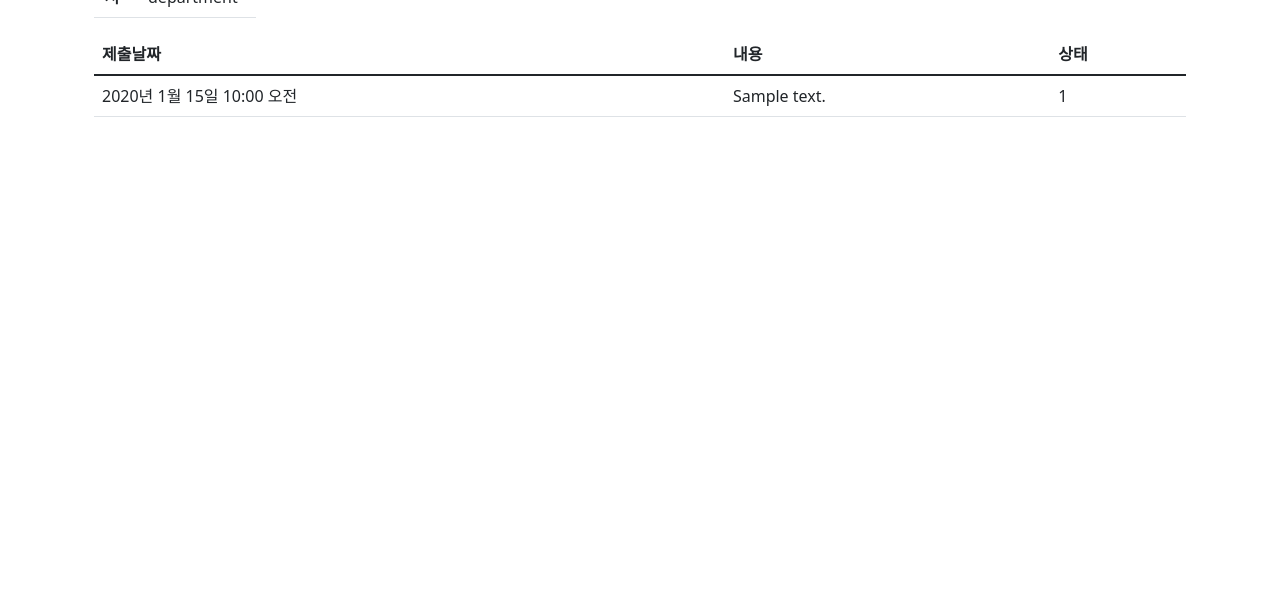
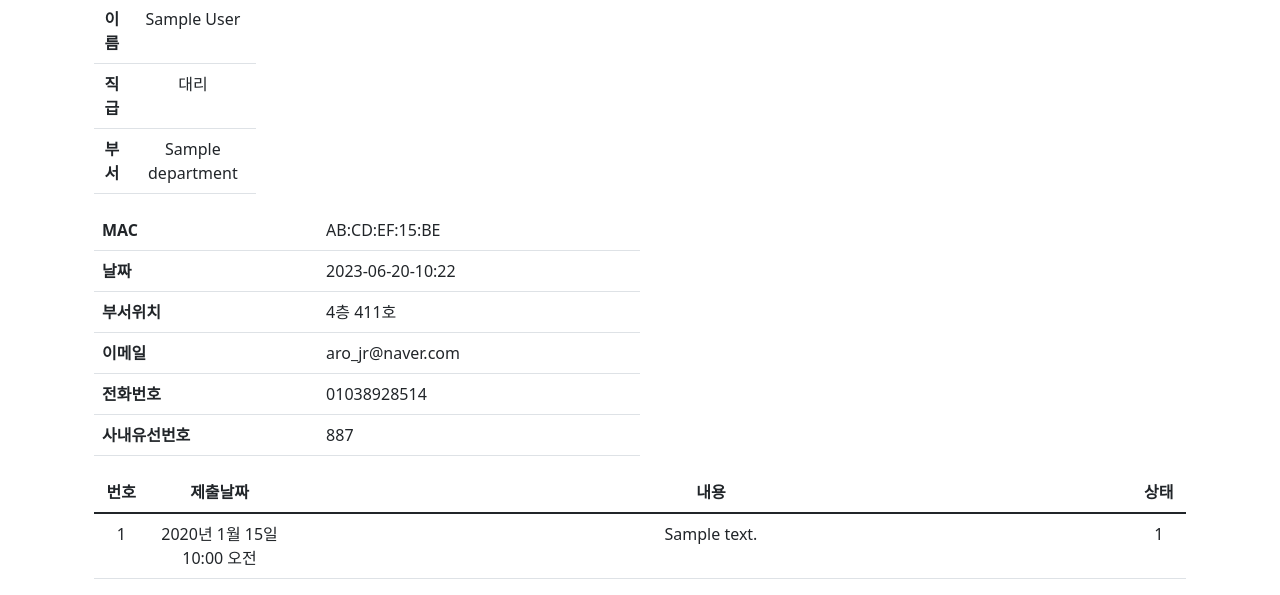
Before and after one commit to kimhyunso/ACLD-Workspace, a Django app: page /1/process/ in a window 1280 px wide. Shown: the part 707-1302 px from the top of the page. Before the commit the page ends 824 px from the top, so only its background shows below. Run offline with Django 4.2, Linux system fonts and the light colour scheme; tables that the repository leaves empty hold one stand-in row (values such as "Sample post"); some libraries are stand-ins or nearby versions.

Commit message:
230620 18:30

```diff
--- a/ACDD/main/templates/main/process.html
+++ b/ACDD/main/templates/main/process.html
@@ -1,28 +1,30 @@
 {% extends 'base.html' %}
 {% block content %}
-
+<td><button class= "btn mt-5" style="background-color: #BFDBFE; color: #3B82F6; margin-left: 8%;">사유서 보내기</button></td>
+<td><button class="btn btn-primary btn mt-5">이상없음</button></td>
 <div class="container">
     <div class="row">
         <div class="col-md-6">
             <div class="position-relative text-center" style="margin-top: 15%;">
                 캠사진 이미지
-				<img src="{{ dect_one.cam_path }}" class="img-thumbnail" alt="캠사진 이미지">
+                <img src="/static/app/assets/images/tree.jpg" class="img-thumbnail" alt="캠사진 이미지">
+
             </div>
         </div>
 
         <div class="col-md-6">
             <div class="position-relative text-center" style="margin-top: 15%;">
                 바탕화면 이미지
-                <img src="{{ dect_one.screen_path }}" class="img-thumbnail" alt="바탕화면 이미지">
+                <img src="/static/app/assets/images/emp.jpg" class="img-thumbnail" alt="사원 이미지">
             </div>
         </div>
-    </div>
+</div>
     <div class="container">
     <div class="row">
         <div class="col-md-2">
             <div class="position-relative text-center" style="margin-top: 15%;">
                 직원정보
-                <img src="{{ dect_one.emp_no__emp_img_path.url }}" class="img-thumbnail" alt="사원 이미지">
+                <img src="/static/app/assets/images/emp.jpg" class="img-thumbnail" alt="사원 이미지">
                 <table class="table">
                     <tbody>
                         <tr>
@@ -53,18 +55,51 @@
             </div>
         </div>
     </div>
+    <div class="col-md-6" style="margin-top: auto; height: max-content;">
+        <table class="table">
+          <tbody>
+              <tr>
+              <th scope="row">MAC</th>
+              <td>AB:CD:EF:15:BE</td>
+              </tr>
+              <tr>
+              <th scope="row">날짜</th>
+              <td>2023-06-20-10:22</td>
+              </tr>
+              <tr>
+              <th scope="row">부서위치</th>
+              <td colspan="2">4층 411호</td>
+              </tr>
+              <tr>
+              <th scope="row">이메일</th>
+              <td colspan="2">aro_jr@naver.com</td>
+              </tr>
+              <tr>
+              <th scope="row">전화번호</th>
+              <td colspan="2">01038928514</td>
+              </tr>
+              <tr>
+              <th scope="row">사내유선번호</th>
+              <td colspan="2">887</td>
+              </tr>
+
+          </tbody>
+          </table>
+      </div>
     <div>
-        <table class="table">
+        <table class="table text-center">
             <thead>
               <tr>
-                <th>제출날짜</th>
+                <th style="width: 5%">번호</th>
+                <th style="width: 13%">제출날짜</th>
                 <th>내용</th>
-                <th>상태</th>
+                <th style="width: 5%">상태</th>
               </tr>
             </thead>
             <tbody>
 			{% for report  in report_list %}
 				<tr>
+                    <td>{{report.report_no}}</td>
 					<td>{{report.create_at}}</td>
 					<td>{{report.content}}</td>
 					<td>{{report.status}}</td>
```
